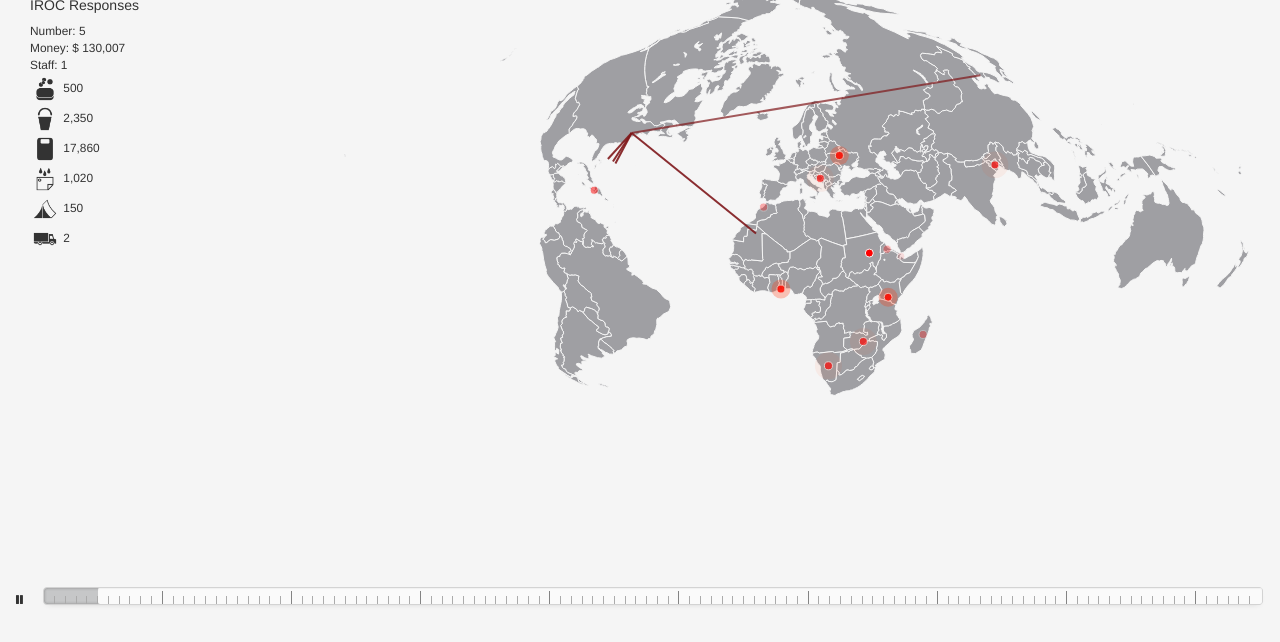
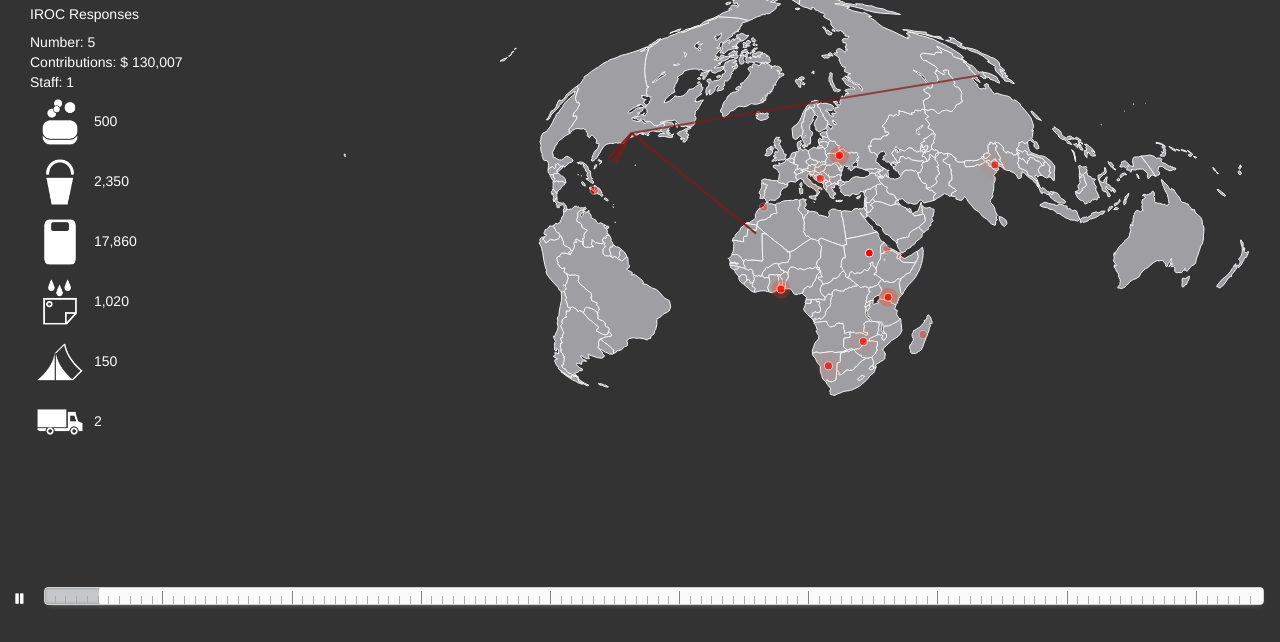
Before and after one commit to AmericanRedCross/IROC_d3, a plain HTML site: page index.html in a window 1280 px wide. Shown: the part 158-800 px from the top of the page. Drawn offline with Linux system fonts and the light colour scheme.

Commit message:
changing icons and text to white

```diff
--- a/css/custom.css
+++ b/css/custom.css
@@ -1,11 +1,12 @@
 body, html{
-  background-color: #f5f5f5;
+  background-color: #333;
   height: 100%;
   width: 100%;
+  color: #fff;
 }
 .axis path, .axis line {
   fill: none;
-  stroke: #000;
+  stroke: #fff;
   shape-rendering: crispEdges;
 }
 
@@ -19,8 +20,8 @@ body, html{
 }
 
 .supplyIcon {
-	height: 30px;
-	width: 30px;
+	height: 60px;
+	width: 60px;
 }
 
 .footer-left {
--- a/index.html
+++ b/index.html
@@ -25,7 +25,7 @@
       <div class="row" style="margin:0">
 
         <div id="left" class="col-sm-3">
-          <h1><span id="sliderYear"></span><small><span id="sliderMonth"></span></h1>
+          <h1><span id="sliderYear"></span><span id="sliderMonth"></span></h1>
           <h5>Appeals</h5>
           <div>Number: <span id="totalAppealCount">0</span></div>
           <div>Budgets: $ <span id="totalAppealBudgets">0</span></div>
@@ -42,52 +42,52 @@
           </div> -->
           <h5>IROC Responses</h5>
           <div> Number: <span id="responsesCount">0</span></div>
-          <div> Money: $ <span id="totalMoney">0</span></div>
+          <div> Contributions: $ <span id="totalMoney">0</span></div>
           <div> Staff: <span id="totalStaff">0</span></div>
 
           <div id="suppliesCounts">
             <div id="totalFoodParcels" style="display:none;">
-              <img class="supplyIcon" src="img/supplies/foodParcels.png" alt="Food Parcels" title="Food Parcels">
+              <img class="supplyIcon" src="img/supplies/foodParcels_white.png" alt="Food Parcels" title="Food Parcels">
               <span class="supplyCount">0</span>
             </div>
             <div id="totalHygieneKits" style="display:none;">
-              <img class="supplyIcon" src="img/supplies/hygieneKits.png" alt="Hygiene Kits" title="Hygiene Kits">
+              <img class="supplyIcon" src="img/supplies/hygieneKits_white.png" alt="Hygiene Kits" title="Hygiene Kits">
               <span class="supplyCount">0</span>
             </div>
             <div id="totalJerryCans" style="display:none;">
-              <img class="supplyIcon" src="img/supplies/jerryCans.png" alt="Jerry Cans" title="Jerry Cans">
+              <img class="supplyIcon" src="img/supplies/jerryCans_white.png" alt="Jerry Cans" title="Jerry Cans">
               <span class="supplyCount">0</span>
             </div>
             <div id="totalKitchenSets" style="display:none;">
-              <img class="supplyIcon" src="img/supplies/kitchenSets.png" alt="Kitchen Sets" title="Kitchen Sets">
+              <img class="supplyIcon" src="img/supplies/kitchenSets_white.png" alt="Kitchen Sets" title="Kitchen Sets">
               <span class="supplyCount">0</span>
             </div>
             <div id="totalMosquitoNets" style="display:none;">
-              <img class="supplyIcon" src="img/supplies/mosquitoNets.png" alt="Mosquito Nets" title="Mosquito Nets">
+              <img class="supplyIcon" src="img/supplies/mosquitoNets_white.png" alt="Mosquito Nets" title="Mosquito Nets">
               <span class="supplyCount">0</span>
             </div>
             <div id="totalOtherItems" style="display:none;">
-              <img class="supplyIcon" src="img/supplies/otherItems.png" alt="Other Items" title="Other Items">
+              <img class="supplyIcon" src="img/supplies/otherItems_white.png" alt="Other Items" title="Other Items">
               <span class="supplyCount">0</span>
             </div>
             <div id="totalRiceBags" style="display:none;">
-              <img class="supplyIcon" src="img/supplies/riceBags.png" alt="Rice Bags" title="Rice Bags">
+              <img class="supplyIcon" src="img/supplies/riceBags_white.png" alt="Rice Bags" title="Rice Bags">
               <span class="supplyCount">0</span>
             </div>
             <div id="totalSleepingMats" style="display:none;">
-              <img class="supplyIcon" src="img/supplies/sleepingMats.png" alt="Sleeping Mats" title="Sleeping Mats">
+              <img class="supplyIcon" src="img/supplies/sleepingMats_white.png" alt="Sleeping Mats" title="Sleeping Mats">
               <span class="supplyCount">0</span>
             </div>
             <div id="totalTarps" style="display:none;">
-              <img class="supplyIcon" src="img/supplies/tarps.png" alt="Tarps" title="Tarps">
+              <img class="supplyIcon" src="img/supplies/tarps_white.png" alt="Tarps" title="Tarps">
               <span class="supplyCount">0</span>
             </div>
             <div id="totalTents" style="display:none;">
-              <img class="supplyIcon" src="img/supplies/tents.png" alt="Tents" title="Tents">
+              <img class="supplyIcon" src="img/supplies/tents_white.png" alt="Tents" title="Tents">
               <span class="supplyCount">0</span>
             </div>
             <div id="totalVehicles" style="display:none;">
-              <img class="supplyIcon" src="img/supplies/vehicles.png" alt="Vehicles" title="Vehicles">
+              <img class="supplyIcon" src="img/supplies/vehicles_white.png" alt="Vehicles" title="Vehicles">
               <span class="supplyCount">0</span>
             </div>
           </div>
```
Also changed, not shown: img/supplies/foodParcels_white.png (added), img/supplies/hygieneKits_white.png (added), img/supplies/jerryCans_white.png (added), img/supplies/kitchenSets_white.png (added), img/supplies/mosquitoNets_white.png (added), img/supplies/otherItems_white.png (added), img/supplies/people_white.png (added), img/supplies/riceBags_white.png (added), img/supplies/sleepingMats_white.png (added), img/supplies/tarps_white.png (added), img/supplies/tents_white.png (added), img/supplies/vehicles_white.png (added), 1 other file.
